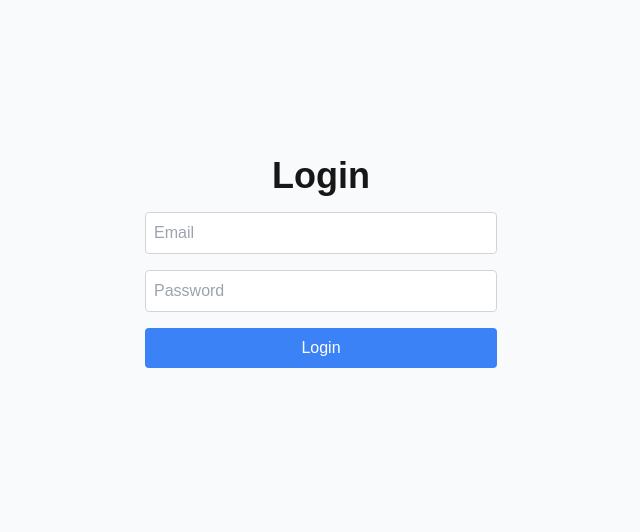
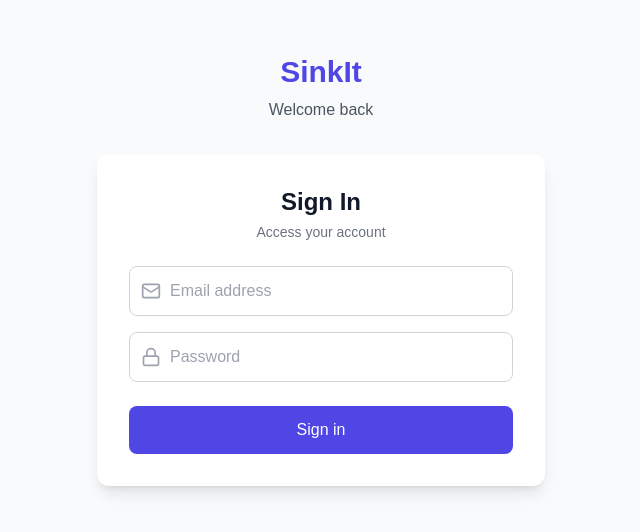
Before and after one commit to Perod122/SinkIt, a Next.js app: page /login in a window 1280 px wide. Shown: the part 130-662 px from the top of the page, without its empty margins (319-959 px from the left). Built offline with nearby package versions, Linux system fonts and the light colour scheme.

Commit message:
ui: improved login page

```diff
--- a/app/(auth-pages)/login/page.tsx
+++ b/app/(auth-pages)/login/page.tsx
@@ -3,59 +3,103 @@
 import { signInAction } from "@/app/action";
 import toast from "react-hot-toast";
 import { useRouter } from "next/navigation";
+import { Mail, Lock, LogIn } from "lucide-react";
+import { useState } from "react";
 
 type ActionResult = { error: string } | undefined;
 
 export default function LoginPage() {
   const router = useRouter();
+  const [isLoading, setIsLoading] = useState(false);
 
   async function handleSubmit(formData: FormData) {
+    setIsLoading(true);
     try {
       const result = await signInAction(formData) as ActionResult;
       if (result?.error) {
         toast.error(result.error);
       }
     } catch (error: any) {
-      // Check if this is a redirect
       if (error?.digest?.includes('NEXT_REDIRECT')) {
-        // This is a successful login with redirect
         toast.success("Successfully signed in!");
         return;
       }
-      // If it's not a redirect, it's a real error
       toast.error("An error occurred during sign in");
       console.error('Login error:', error);
+    } finally {
+      setIsLoading(false);
     }
   }
 
   return (
-    <div className="flex flex-col items-center justify-center min-h-screen py-2">
-      <h1 className="text-4xl font-bold">Login</h1>
+    <div className="flex min-h-screen items-center justify-center bg-gray-50 px-4 py-12 sm:px-6 lg:px-8">
+      <div className="w-full max-w-md space-y-8">
+      <div className="mb-8 text-center">
+          <h1 className="text-3xl font-bold text-indigo-600">SinkIt</h1>
+          <p className="text-gray-600 mt-2">Welcome back</p>
+        </div>
+        <div className="bg-white rounded-xl shadow-lg p-8 w-full space-y-6">
+          <div className="text-center mb-2">
+            <h2 className="text-2xl font-bold text-gray-900">Sign In</h2>
+            <p className="text-gray-500 text-sm mt-1">
+              Access your account
+            </p>
+          </div>
         <form
           action={handleSubmit}
-        className="flex flex-col items-center justify-center w-full max-w-sm p-4 space-y-4"
+          className="space-y-6"
         >
+          <div className="space-y-4">
+            <div className="relative">
+              <div className="absolute inset-y-0 left-0 pl-3 flex items-center pointer-events-none">
+                <Mail className="h-5 w-5 text-gray-400" />
+              </div>
               <input
                 type="email"
                 name="email"
-          placeholder="Email"
+                placeholder="Email address"
                 required
-          className="w-full p-2 text-black border border-gray-300 rounded"
+                className="w-full pl-10 pr-3 bg-white py-3 border border-gray-300 rounded-lg text-gray-800 focus:ring-2 focus:ring-indigo-500 focus:border-indigo-500"
               />
+            </div>
+            <div className="relative">
+              <div className="absolute inset-y-0 left-0 pl-3 flex items-center pointer-events-none">
+                <Lock className="h-5 w-5 text-gray-400" />
+              </div>
               <input
                 type="password"
                 name="password"
                 placeholder="Password"
                 required
-          className="w-full p-2 text-black border border-gray-300 rounded"
+                className="w-full pl-10 pr-3 bg-white py-3 border border-gray-300 rounded-lg text-gray-800 focus:ring-2 focus:ring-indigo-500 focus:border-indigo-500"
               />
+            </div>
+          </div>
+
+          <div>
               <button
                 type="submit"
-          className="w-full p-2 bg-blue-500 text-white rounded hover:bg-blue-600"
+                className={`w-full flex justify-center items-center py-3 px-4 text-white font-medium rounded-lg transition ${
+                  isLoading
+                    ? 'bg-indigo-400 cursor-not-allowed'
+                    : 'bg-indigo-600 hover:bg-indigo-700 focus:outline-none focus:ring-2 focus:ring-offset-2 focus:ring-indigo-500'
+                }`}
+                disabled={isLoading}
               >
-          Login
+                {isLoading ? (
+                  <>
+                    <svg className="animate-spin -ml-1 mr-2 h-4 w-4 text-white" xmlns="http://www.w3.org/2000/svg" fill="none" viewBox="0 0 24 24">
+                      <circle className="opacity-25" cx="12" cy="12" r="10" stroke="currentColor" strokeWidth="4"></circle>
+                      <path className="opacity-75" fill="currentColor" d="M4 12a8 8 0 018-8V0C5.373 0 0 5.373 0 12h4zm2 5.291A7.962 7.962 0 014 12H0c0 3.042 1.135 5.824 3 7.938l3-2.647z"></path>
+                    </svg>
+                    Signing in...
+                  </>
+                ) : 'Sign in'}
               </button>
+            </div>
         </form>
+        </div>
+      </div>
     </div>
   );
 }
```
Lines whose indentation alone changed are shown as unchanged.
